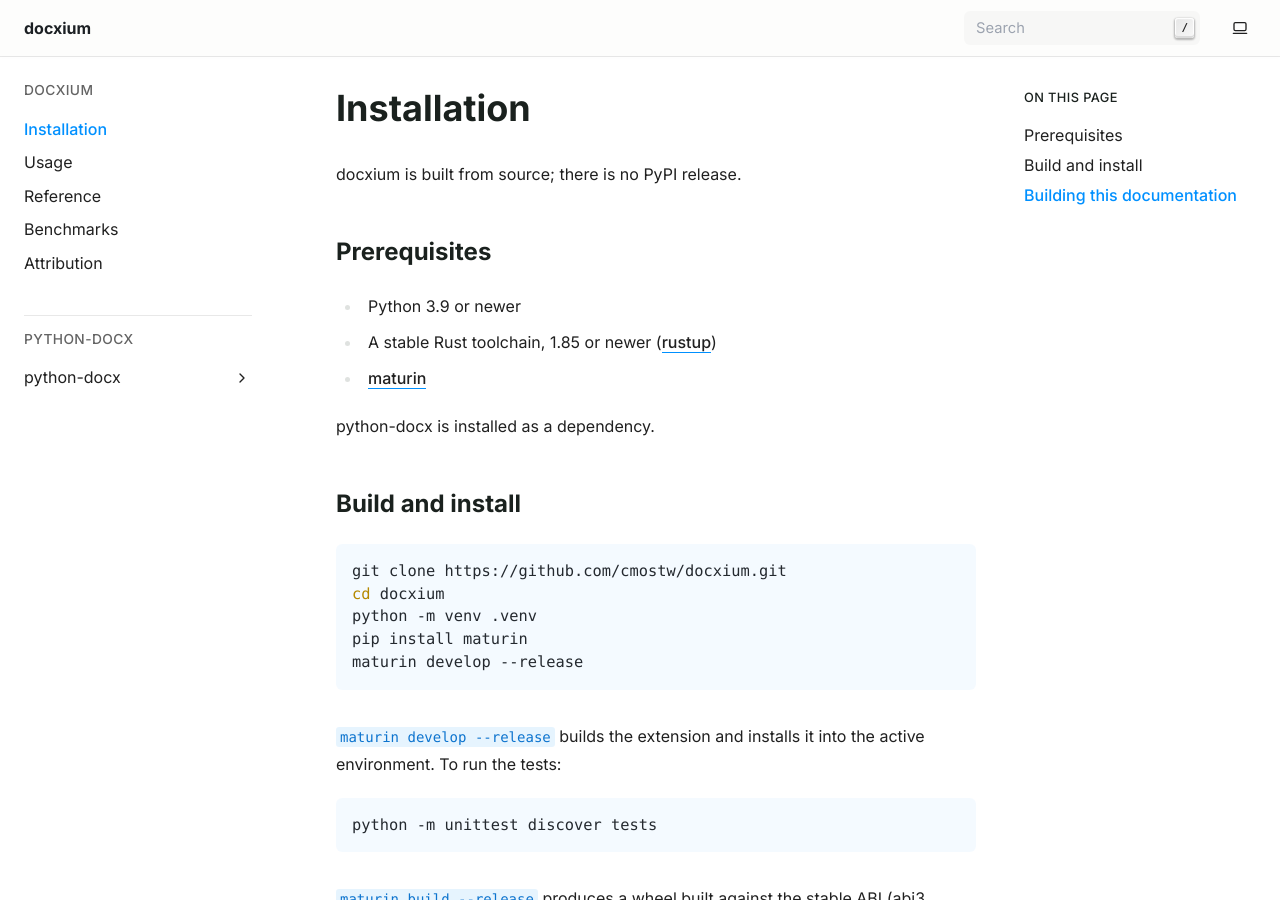
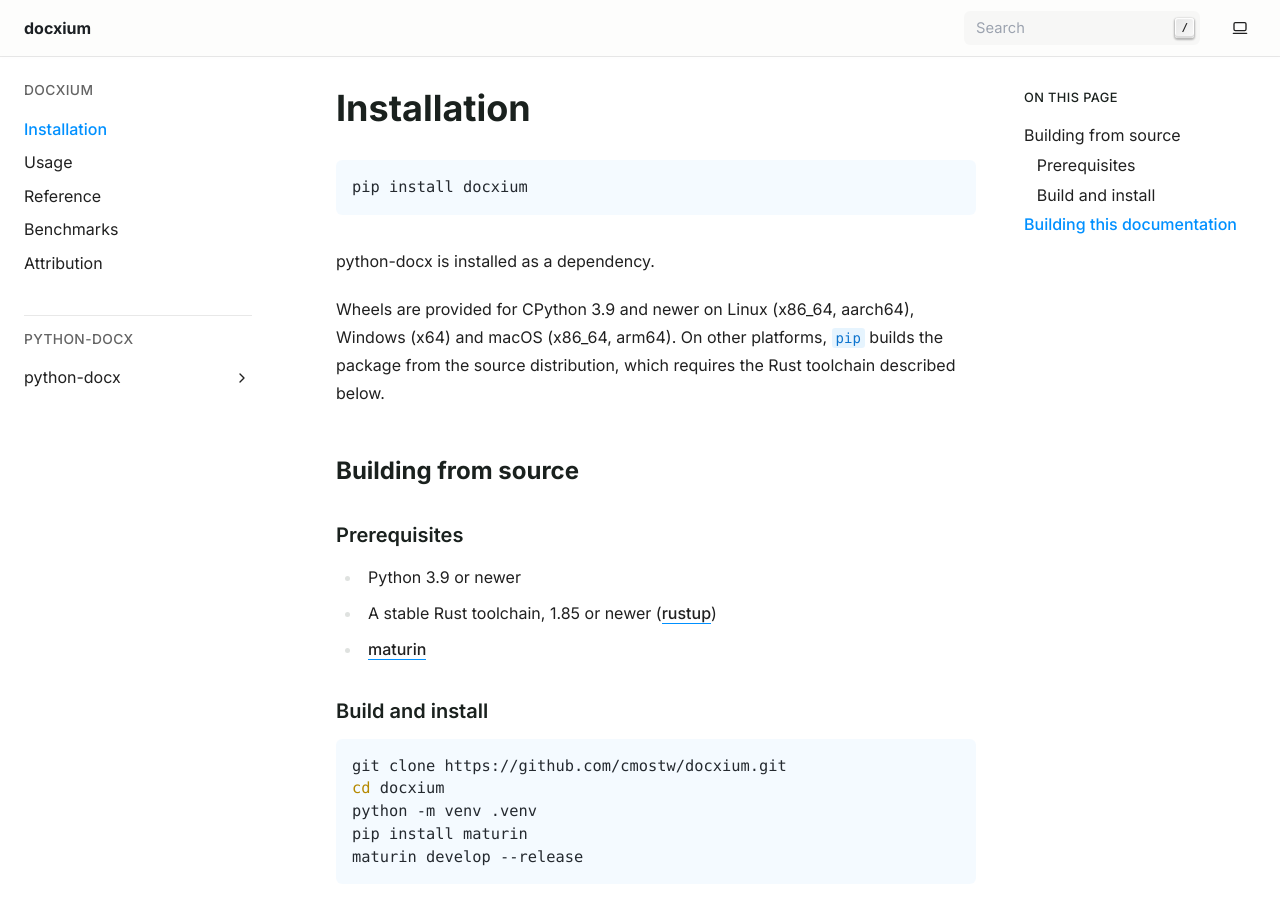
Before and after one commit to cmostw/docxium, a Sphinx documentation site: the page built from docs/installation.rst, in a window 1280 px wide and 900 px high. Built offline with Sphinx 7.4.7, drawn with Linux system fonts in a browser that asks for light colours; pages that are not in the unit, such as notebooks, are missing from menus; the version number is read from the project's files by our own code.

Commit message:
docs(site): document installation from PyPI
Co-Authored-By: Claude Sonnet 5.5 <noreply@anthropic.com>

```diff
--- a/docs/installation.rst
+++ b/docs/installation.rst
@@ -1,19 +1,28 @@
 Installation
 ============
 
-docxium is built from source; there is no PyPI release.
+.. code-block:: sh
+
+   pip install docxium
+
+python-docx is installed as a dependency.
+
+Wheels are provided for CPython 3.9 and newer on Linux (x86_64, aarch64), Windows (x64) and
+macOS (x86_64, arm64). On other platforms, ``pip`` builds the package from the source
+distribution, which requires the Rust toolchain described below.
+
+Building from source
+--------------------
 
 Prerequisites
--------------
+~~~~~~~~~~~~~
 
 * Python 3.9 or newer
 * A stable Rust toolchain, 1.85 or newer (`rustup <https://rustup.rs/>`_)
 * `maturin <https://github.com/PyO3/maturin>`_
 
-python-docx is installed as a dependency.
-
 Build and install
------------------
+~~~~~~~~~~~~~~~~~
 
 .. code-block:: sh
 
```
